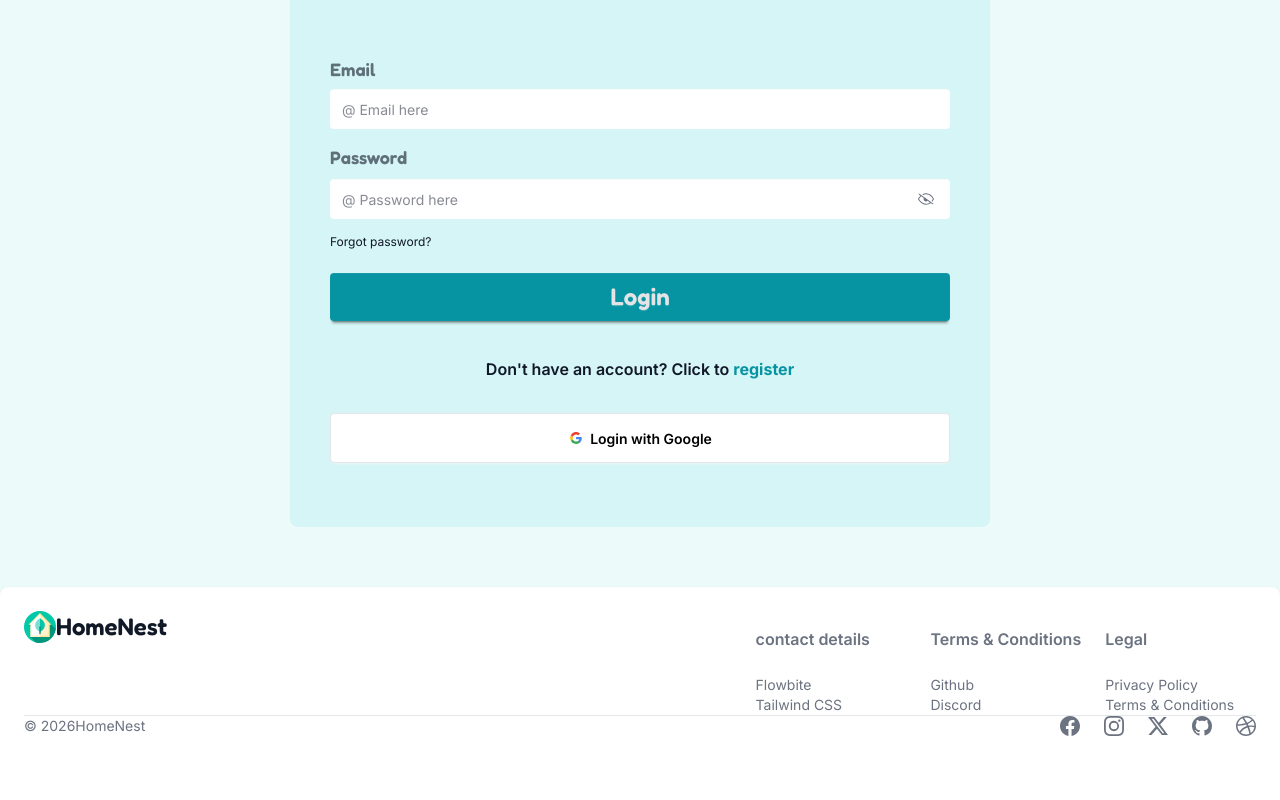
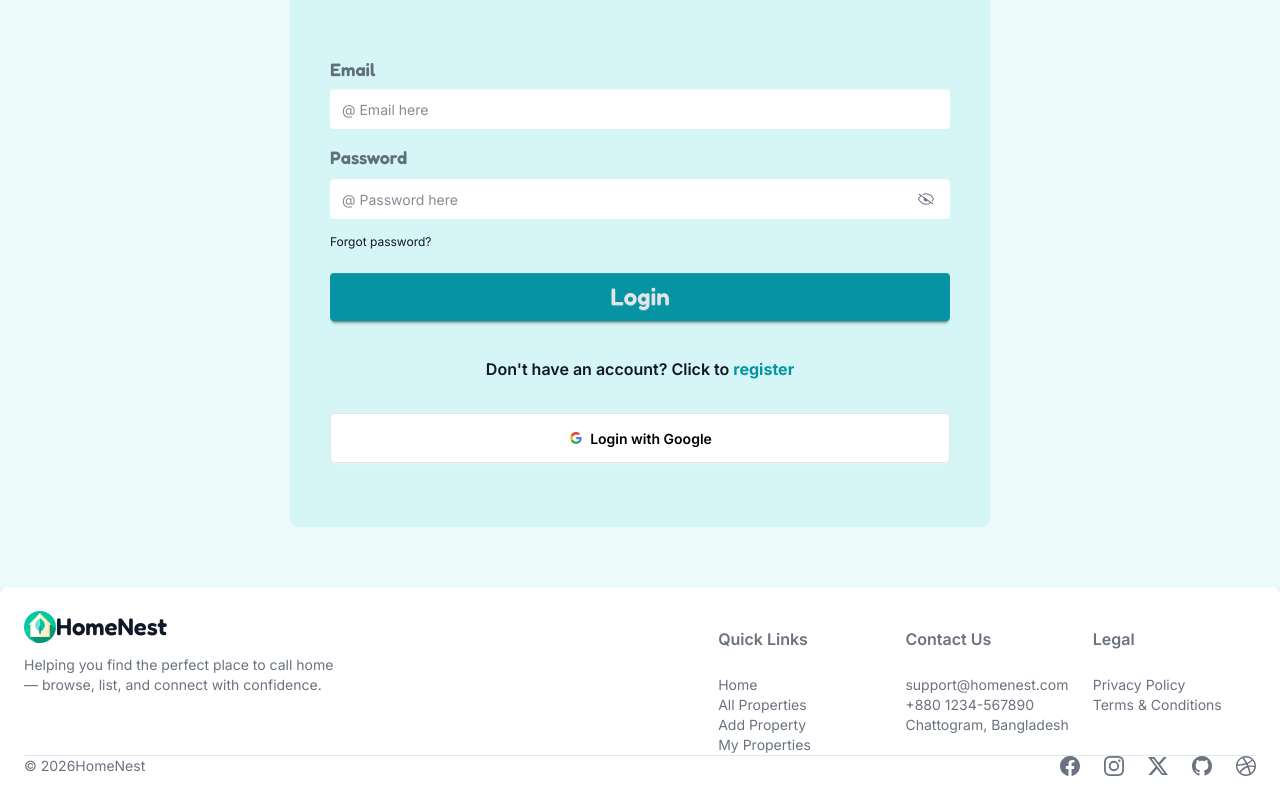
Before and after one commit to MuhammadManzoorMurshed/homenest-client, a React (Vite) app: page /authentication/signin in a window 1280 px wide. Shown: the part 330-1130 px from the top of the page. Before the commit the page ends 1090 px from the top, so only its background shows below. Built offline with nearby package versions, Linux system fonts and the light colour scheme; no server answers.

Commit message:
feat: update the footer

```diff
--- a/src/components/footer/Footer.jsx
+++ b/src/components/footer/Footer.jsx
@@ -1,4 +1,3 @@
-
 import {
     Footer as FlowbiteFooter,
     FooterBrand,
@@ -10,6 +9,7 @@ import {
     FooterTitle,
 } from "flowbite-react";
 import { BsDribbble, BsFacebook, BsGithub, BsInstagram, BsTwitterX } from "react-icons/bs";
+import { Link } from "react-router-dom";
 import logo from './../../assets/logo.svg';
 
 export function Footer() {
@@ -18,27 +18,34 @@ export function Footer() {
             <div className="w-full max-w-360 mx-auto">
                 <div className="grid w-full justify-between sm:flex sm:justify-between md:flex md:grid-cols-1">
                     <div className="text-6xl">
-                        <FooterBrand className="font-fredoka font-semibold cursor-pointer transition-all duration-100 hover:scale-95 hover:text-teal-700 dark:hover:text-teal-400 dark:text-gray-100"
-                            href="https://flowbite.com"
+                        <FooterBrand
+                            as={Link}
+                            className="font-fredoka font-semibold cursor-pointer transition-all duration-100 hover:scale-95 hover:text-teal-700 dark:hover:text-teal-400 dark:text-gray-100"
+                            href="/"
                             src={logo}
-                            alt="Flowbite Logo"
+                            alt="HomeNest Logo"
                             name="HomeNest"
                         />
+                        <p className="max-w-xs text-sm text-gray-500 dark:text-gray-400 mt-3">
+                            Helping you find the perfect place to call home — browse, list, and connect with confidence.
+                        </p>
                     </div>
                     <div className="grid grid-cols-2 gap-8 sm:mt-4 sm:grid-cols-3 sm:gap-6">
                         <div>
-                            <FooterTitle className="text-base" title="contact details" />
+                            <FooterTitle className="text-base" title="Quick Links" />
                             <FooterLinkGroup col>
-                                <FooterLink href="#">Flowbite</FooterLink>
-                                <FooterLink href="#">Tailwind CSS</FooterLink>
+                                <FooterLink as={Link} to="/">Home</FooterLink>
+                                <FooterLink as={Link} to="/all-properties">All Properties</FooterLink>
+                                <FooterLink as={Link} to="/add-properties">Add Property</FooterLink>
+                                <FooterLink as={Link} to="/my-properties">My Properties</FooterLink>
                             </FooterLinkGroup>
                         </div>
                         <div>
-                            <FooterTitle className="text-base" title="Terms &
-                            Conditions" />
+                            <FooterTitle className="text-base" title="Contact Us" />
                             <FooterLinkGroup col>
-                                <FooterLink href="#">Github</FooterLink>
-                                <FooterLink href="#">Discord</FooterLink>
+                                <FooterLink href="mailto:support@homenest.com">support@homenest.com</FooterLink>
+                                <FooterLink href="tel:+8801234567890">+880 1234-567890</FooterLink>
+                                <FooterLink href="#">Chattogram, Bangladesh</FooterLink>
                             </FooterLinkGroup>
                         </div>
                         <div>
@@ -52,7 +59,7 @@ export function Footer() {
                 </div>
                 <FooterDivider />
                 <div className="w-full sm:flex sm:items-center sm:justify-between">
-                    <FooterCopyright href="#" by="HomeNest" year={2026} />
+                    <FooterCopyright href="/" by="HomeNest" year={2026} />
                     <div className="mt-4 flex space-x-6 sm:mt-0 sm:justify-center">
                         <FooterIcon href="#" icon={BsFacebook} />
                         <FooterIcon href="#" icon={BsInstagram} />
```
